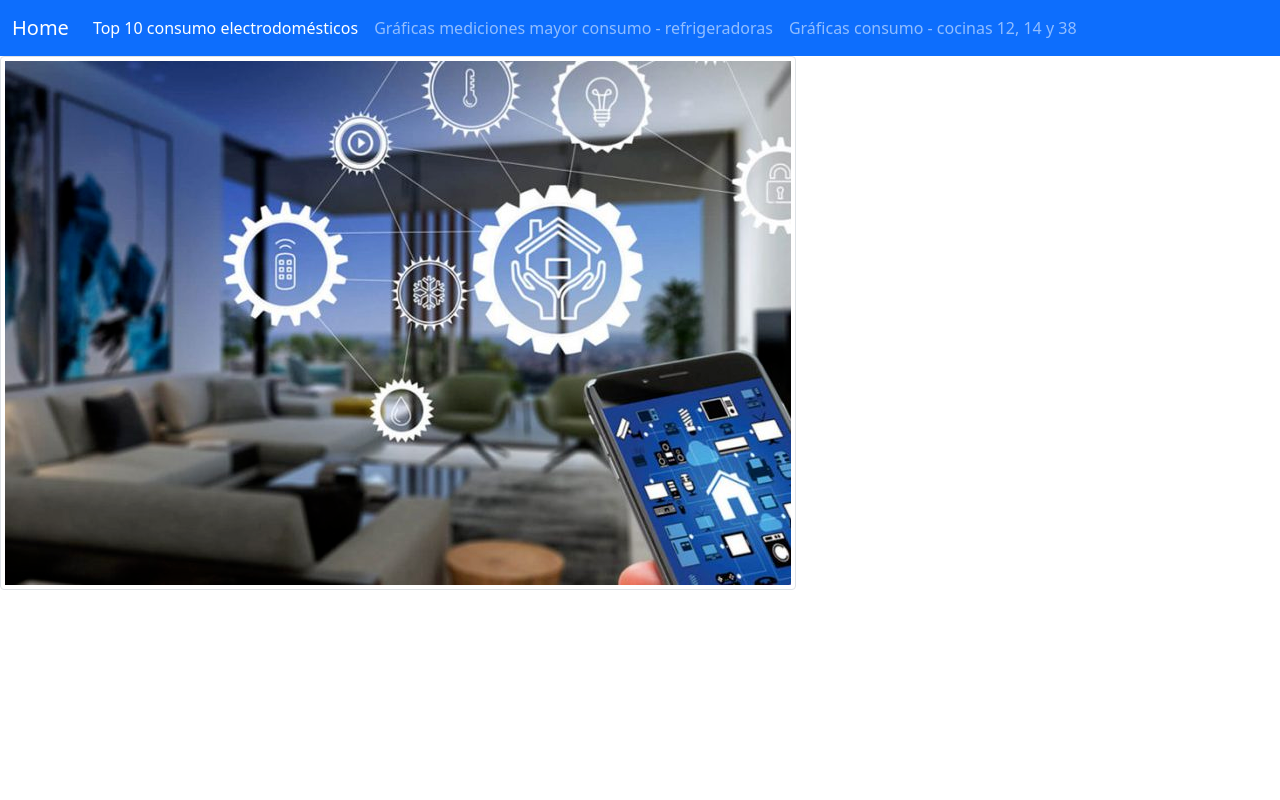
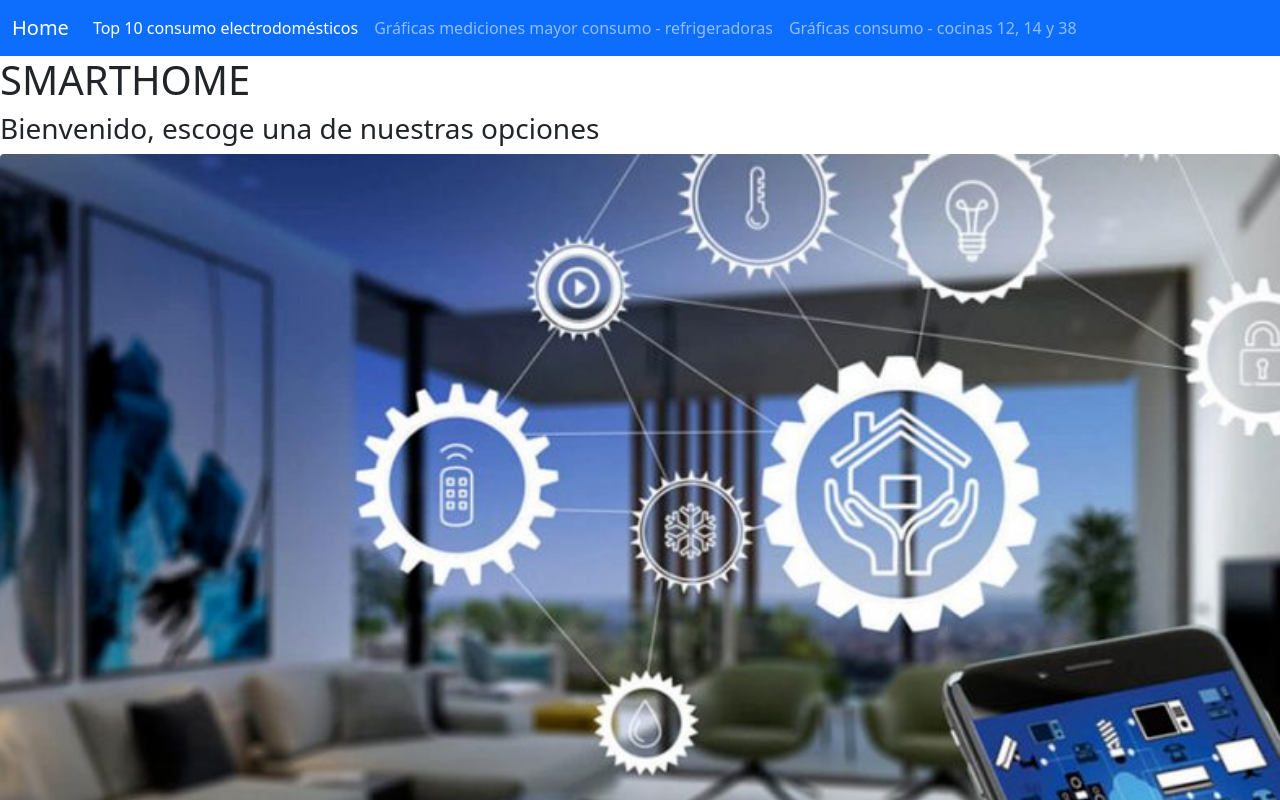
Before and after one commit to Antonella-garcia/SmartHome, a React (Create React App) app in the folder frontend/: page / in a window 1280 px wide. Shown: the top 800 px of the page. Built offline with nearby package versions, Linux system fonts and the light colour scheme.

Commit message:
cambios front, foto, texto

```diff
--- a/frontend/src/App.css
+++ b/frontend/src/App.css
@@ -1,21 +1,18 @@
-.App-link {
-  color: #61dafb;
-}
-
-@keyframes App-logo-spin {
-  from {
-    transform: rotate(0deg);
-  }
-  to {
-    transform: rotate(360deg);
-  }
-}
 
 #img-home{
-  background:url(Images/home.png) no-repeat center fized;
+  background:url(../src/Images/home.png) no-repeat center fized;
   display:table;
   height:100%;
-  position:relative;
+  position:center;
   width:100%;
   background-size:cover;
 }
+.landing-text{
+  display: table-cell;
+  text-align: center;
+  vertical-align: middle;
+}
+.landing-text h1{
+  font-size:500% ;
+  font-weight: 700;
+}
--- a/frontend/src/App.js
+++ b/frontend/src/App.js
@@ -1,7 +1,7 @@
 import './App.css';
 import Navigation from './components/Navigation'
 import React from 'react'
-import home from './Images/home.png' ;
+import home from './Images/home.png';
 import { Route, HashRouter } from 'react-router-dom'
 
 function App() {
@@ -12,9 +12,15 @@ function App() {
       </div>
 
       <Route exact path="/" render={() => (
-        <img src={home} className="img-thumbnail" alt="Home" />
-
-
+        <div id="home">
+          <div classname="landing-text"  display="table-cell" text-align="center" vertical-align="middle" padding="80px 0">
+            <h1  font-size="500%" font-weight="700" display="table-cell" text-align="center" vertical-align="middle" padding="80px 0">SMARTHOME</h1>
+            <h3 display="table-cell" text-align="center" vertical-align="middle" padding="80px 0">Bienvenido, escoge una de nuestras opciones</h3>
+          </div>
+          <div className="img-home">
+            <img src={home} className="rounded mx-auto d-block" alt="Home" width="100%" display="table" height="100%" position="center" background-size="cover" />
+          </div>
+        </div>
       )} />
     </HashRouter>
   );
```
